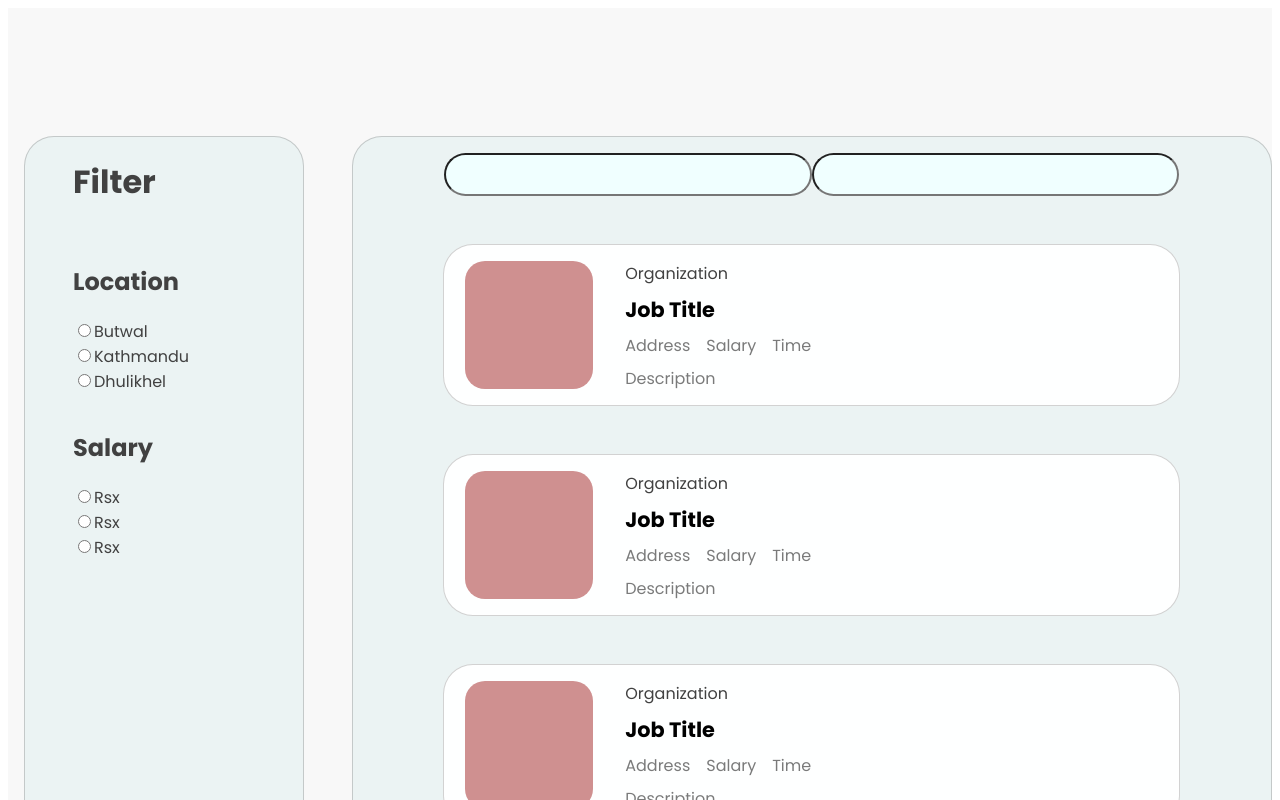
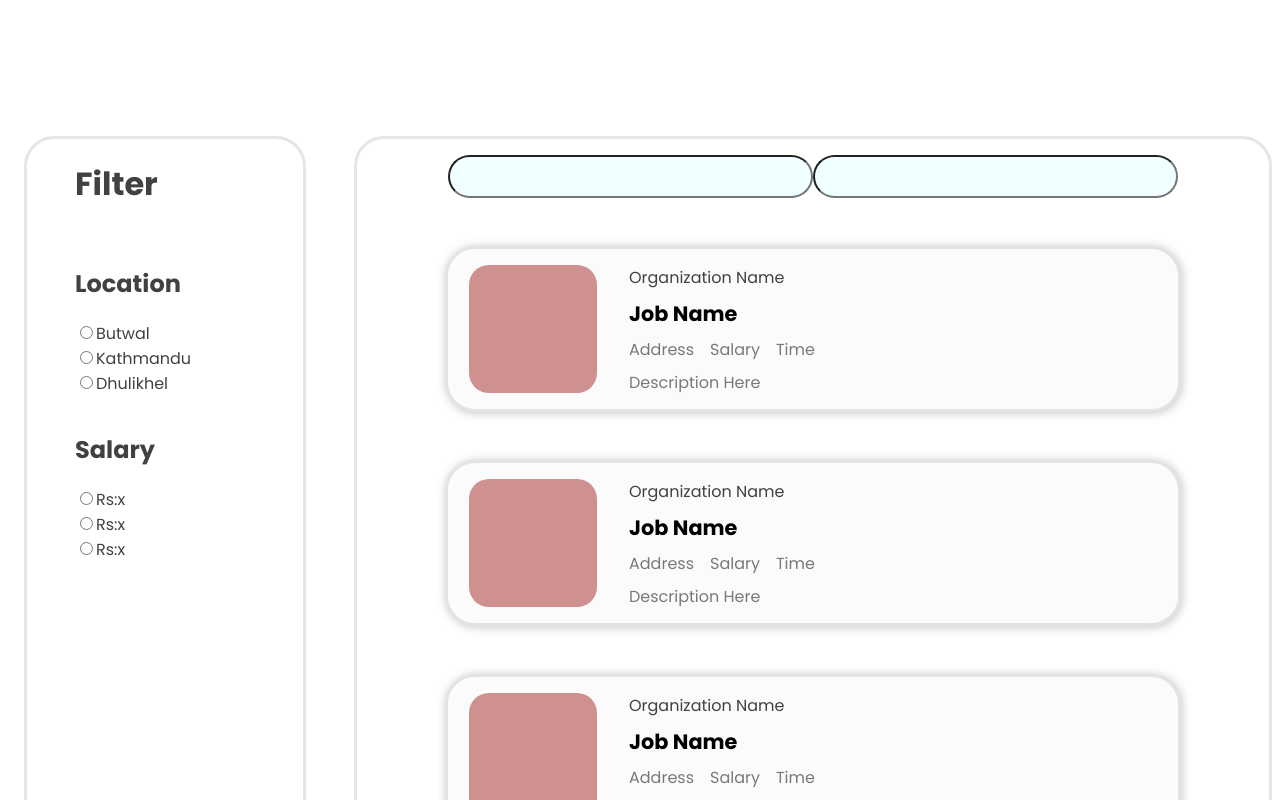
Before and after one commit to 1014Aayush/display, a React (Vite) app: page / in a window 1280 px wide. Shown: the top 800 px of the page. Built offline with nearby package versions, Linux system fonts and the light colour scheme.

Commit message:
props added

```diff
--- a/src/App.jsx
+++ b/src/App.jsx
@@ -2,6 +2,7 @@ import React  from 'react'
 import { ReactDOM } from 'react-dom/client'
 import Jobs from './components/jobs';
 import Profile from './components/profile';
+import RadioButtons from './components/radioButtons';
 
 
 export default function App()
@@ -11,25 +12,8 @@ export default function App()
       <div className='contain'>
         <div class="left">
           <h1>Filter</h1>
-            <form className="Location">
-              <h2>Location</h2>
-              <input type="radio" id="html" name="fav_language" value="HTML"></input>
-              <label for="html">Butwal</label><br></br>
-              <input type="radio" id="css" name="fav_language" value="CSS"></input>
-              <label for="css">Kathmandu</label><br></br>
-              <input type="radio" id="javascript" name="fav_language" value="JavaScript"></input>
-              <label for="javascript">Dhulikhel</label><br></br>
-            </form>
-
-            <form className="Salary">
-              <h2>Salary</h2>
-              <input type="radio" id="html" name="fav_language" value="HTML"></input>
-              <label for="html">Rsx</label><br></br>
-              <input type="radio" id="css" name="fav_language" value="CSS"></input>
-              <label for="css">Rsx</label><br></br>
-              <input type="radio" id="javascript" name="fav_language" value="JavaScript"></input>
-              <label for="javascript">Rsx</label><br></br>
-            </form>
+            <RadioButtons title="Location" value1="Butwal" value2="Kathmandu" value3="Dhulikhel"/>
+            <RadioButtons title="Salary" value1="Rs:x" value2="Rs:x" value3="Rs:x"/>
 
         </div>
         <div className="right">
@@ -37,9 +21,9 @@ export default function App()
             <input className='Jobname' type="text" />
             <input className='locn' type="text" />
           </form>
-            <Jobs/>
-            <Jobs/>
-            <Jobs/>
+            <Jobs organization="Organization Name" job_Title="Job Name" Address="Address" Salary="Salary" Time="Time" Description="Description Here"/>
+            <Jobs organization="Organization Name" job_Title="Job Name" Address="Address" Salary="Salary" Time="Time" Description="Description Here"/>
+            <Jobs organization="Organization Name" job_Title="Job Name" Address="Address" Salary="Salary" Time="Time" Description="Description Here"/>
 
       </div>
       </div>
--- a/src/components/jobs.jsx
+++ b/src/components/jobs.jsx
@@ -9,14 +9,14 @@ export default function Jobs(props){
             <div class="innerflex">
                 <div className='logo'></div>
                 <div className='texxt'>
-                    <div className='Org'>Organization</div>
-                    <div className='JobTitle'>Job Title</div>
+                    <div className='Org'>{props.organization}</div>
+                    <div className='JobTitle'>{props.job_Title}</div>
                     <div className="icons">
-                        <div className='Address'>Address</div>
-                        <div className='Salary'>Salary</div>
-                        <div className='Time'>Time</div>
+                        <div className='Address'>{props.Address}</div>
+                        <div className='Salary'>{props.Salary}</div>
+                        <div className='Time'>{props.Time}</div>
                     </div>
-                    <div className="Description">Description</div>
+                    <div className="Description">{props.Description}</div>
                 </div>
             </div>
         </div>
--- /dev/null
+++ b/src/components/radioButtons.jsx
@@ -0,0 +1,18 @@
+import React  from 'react';
+import { ReactDOM } from 'react-dom/client';
+
+export default function(props)
+{
+    return(
+        <form className="Location">
+              <h2>{props.title}</h2>
+              <input type="radio" id="radio1" ></input>
+              <label for="html">{props.value1}</label><br></br>
+              <input type="radio" id="radio2" ></input>
+              <label for="css">{props.value2}</label><br></br>
+              <input type="radio" id="radio3" ></input>
+              <label for="javascript">{props.value3}</label><br></br>
+        </form>
+
+    );
+}
--- a/src/index.css
+++ b/src/index.css
@@ -12,7 +12,8 @@
 .profile_container{
   height:100rem;
   width: 100%;
-  background-color: rgba(217, 217, 217, 0.2);
+  background-color: rgba(255, 255, 255, 1);
+
   display: flex;
   direction: row;
   gap:3rem;
@@ -25,12 +26,13 @@
 }
 
 .profile_left{
+
   width: 25%;
   height: 100%;
   border-radius: 30px;
   background-color: rgb(235, 243, 243);
-  border: 1px solid rgba(54, 52, 52, 0.221);
-  font-family: poppins,sans-serif;
+  border:3px solid rgba(0, 0, 0, 0.1);
+  filter:drop-shadow(1px 1px 5px rgba(0, 0, 0, 0.25));  font-family: poppins,sans-serif;
   color: rgba(65, 65, 65, 1);
   gap:1rem;
   padding-left: 3rem;
@@ -48,8 +50,8 @@
   height: 10rem;
   background-color: blue;
   border-radius: 50%;
-  border: 2px solid black;
-
+  border:3px solid rgba(0, 0, 0, 0.1);
+  filter:drop-shadow(1px 1px 5px rgba(0, 0, 0, 0.25));
 }
 
 .profile_name{
@@ -69,8 +71,8 @@
   color: rgba(214, 219, 223, 0.913);
 }
 .profile_right{
-  border: 1px solid rgba(54, 52, 52, 0.221);
-  background-color: rgb(235, 243, 243);
+  border:3px solid rgba(0, 0, 0, 0.1);
+  filter:drop-shadow(1px 1px 5px rgba(0, 0, 0, 0.25));  background-color: rgb(235, 243, 243);
   height: 100%;
   width: 80%;
   border-radius: 30px;
@@ -80,32 +82,36 @@
   display: flex;
   flex-direction: column;
   gap:1rem;
+  background-color: rgba(255, 255, 255, 0.93);
 
 }
 
 .application_status{
   height: 30%;
   width: 100%;
-  background-color:rgb(232, 232, 235);
+  background-color:rgba(228, 236, 238, 0.721);
   border-radius: 30px;
   display: flex;
   gap:3rem;
   align-items: center;
   justify-content: center;
-  border: 2px solid black;
-
+  border:3px solid rgba(0, 0, 0, 0.1);
+  filter:drop-shadow(1px 1px 5px rgba(0, 0, 0, 0.25));
 
 }
 
 .Applied_dialog{
   width: 23%;
   height: 40%;
-  background-color: rgb(231, 225, 225);
+  background-color: rgba(255, 255, 255, 0.93);
   border-radius: 30px;
   text-align: center;
   justify-content: center;
   align-items: center;
   border: 2px solid black;
+  border:3px solid rgba(0, 0, 0, 0.1);
+  filter:drop-shadow(1px 1px 1px rgba(0, 0, 0, 0.25));
+
 
 
 }
@@ -113,20 +119,26 @@
 .match_dialog{
   width: 23%;
   height: 40%;
-  background-color: rgb(231, 225, 225);
+  background-color: rgba(255, 255, 255, 0.93);
   border-radius: 30px;
   text-align: center;
   border: 2px solid black;
+  border:3px solid rgba(0, 0, 0, 0.1);
+  filter:drop-shadow(1px 1px 1px rgba(0, 0, 0, 0.25));
+
 
 }
 
 .interview_dialog{
   width: 23%;
   height: 40%;
-  background-color: rgb(231, 225, 225);
+  background-color: rgba(255, 255, 255, 0.93);
   border-radius: 30px;
   text-align: center;
   border: 2px solid black;
+  border:3px solid rgba(0, 0, 0, 0.1);
+  filter:drop-shadow(1px 1px 1px rgba(0, 0, 0, 0.25));
+
 
 
 
@@ -144,6 +156,9 @@
   padding-top: 2rem;
   font-size:2rem;
   border: 2px solid black;
+  border:3px solid rgba(0, 0, 0, 0.1);
+  filter:drop-shadow(1px 1px 5px rgba(0, 0, 0, 0.25));
+
 
 
 }
@@ -151,15 +166,18 @@
 .Messages{
   height: 2rem;
   width: 80%;
-  background-color: rgb(250, 250, 250);
+  background-color: rgba(255, 255, 255, 0.93);
   border-radius: 30px;
   border: 2px solid black;
+  border:3px solid rgba(0, 0, 0, 0.1);
+  filter:drop-shadow(1px 1px px rgba(0, 0, 0, 0.25));
+
 
 }
 
 .contain{
   height:100rem;
-  background-color: rgba(217, 217, 217, 0.2);
+  background-color: rgba(255, 255, 255, 1);
   display: flex;
   direction: row;
   gap:3rem;
@@ -171,7 +189,9 @@
 
 .right{
   border: 1px solid rgba(54, 52, 52, 0.221);
-  background-color: rgb(235, 243, 243);
+  background-color: rgba(255, 255, 255, 0.38);
+  border:3px solid rgba(0, 0, 0, 0.1);
+
   height: 100%;
   width: 80%;
   border-radius: 30px;
@@ -209,7 +229,8 @@
 }
 .innerbox{
   background-color:rgba(255, 255, 255, 0.93);
-  border: 1px solid rgba(54, 52, 52, 0.221);
+  border:3px solid rgba(0, 0, 0, 0.1);
+  filter:drop-shadow(1px 1px 5px rgba(0, 0, 0, 0.25));
   border-radius: 30px;
   width: 80%;
   height: 10%;
@@ -222,8 +243,8 @@
   width: 20%;
   height: 100%;
   border-radius: 30px;
-  background-color: rgb(235, 243, 243);
-  border: 1px solid rgba(54, 52, 52, 0.221);
+  background-color:rgba(255, 255, 255, 0.38);
+  border:3px solid rgba(0, 0, 0, 0.1);
   font-family: poppins,sans-serif;
   color: rgba(65, 65, 65, 1);
   display: flex;
```
